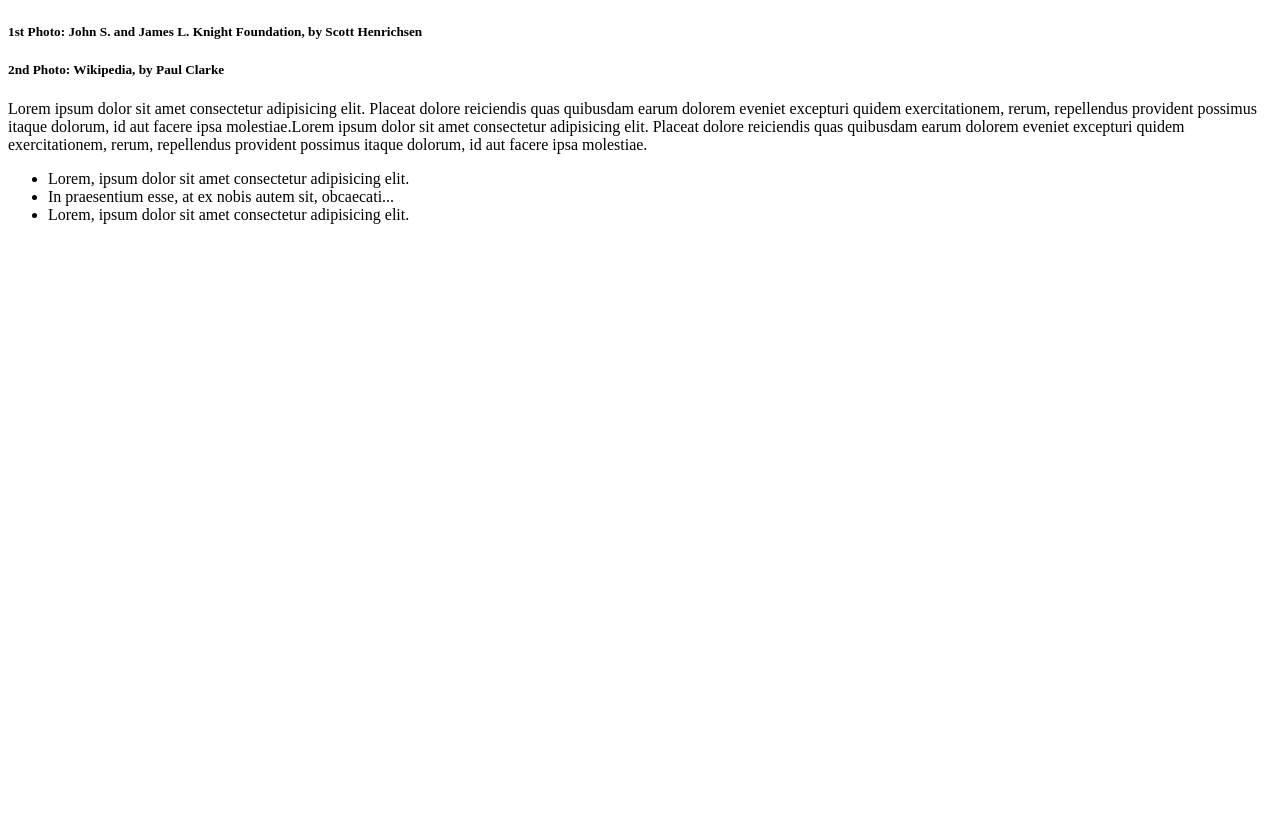
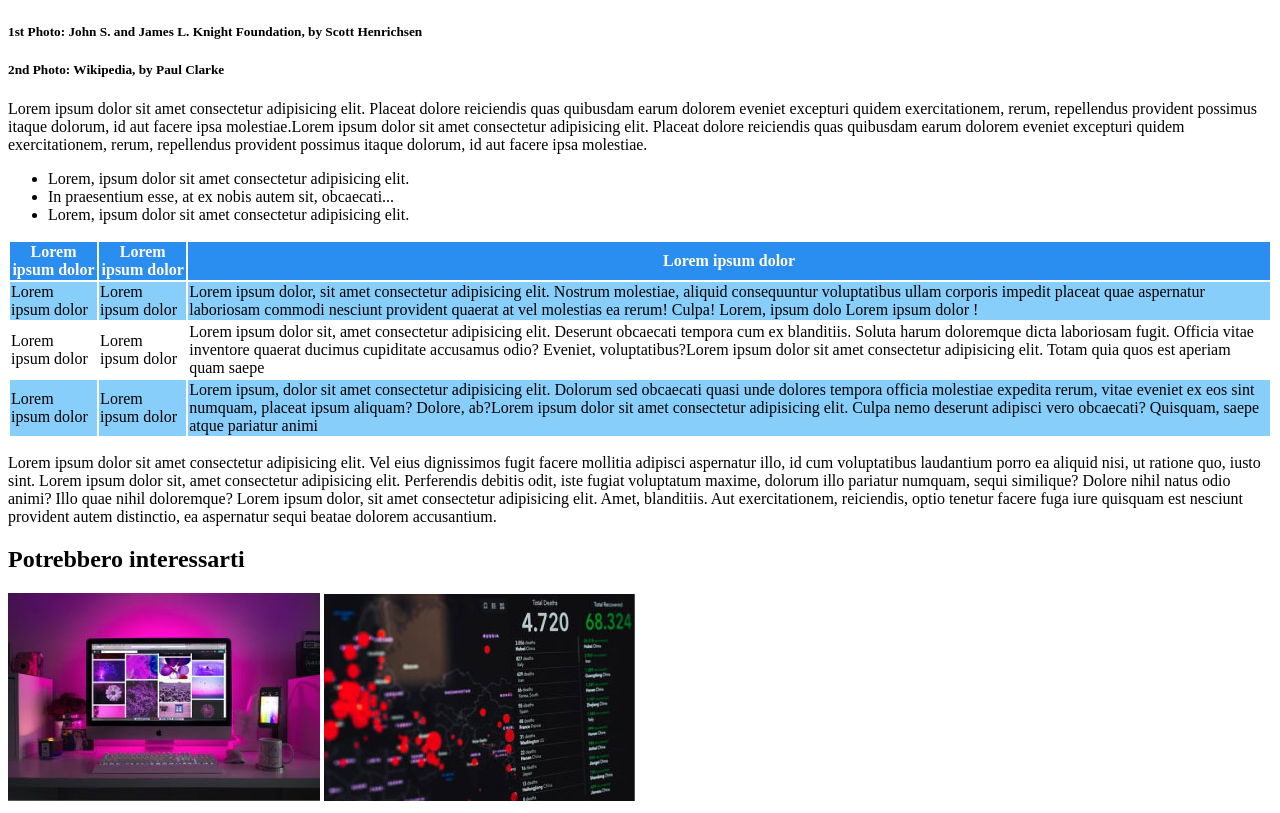
Before and after one commit to Vitto2623/html-css-booleaner, a plain HTML site: page index.html in a window 1280 px wide. Shown: the part 647-1460 px from the top of the page. Before the commit the page ends 887 px from the top, so only its background shows below. Drawn offline with Linux system fonts and the light colour scheme.

Commit message:
lavorazione "main"

```diff
--- a/css/style.css
+++ b/css/style.css
@@ -1,3 +1,10 @@
+th{
+    color: floralwhite;
+}
+
+.riga2{
+    background-color: lightskyblue;
+}
 .container{
     background: rgb(75, 130, 232);
     height: 125px;
@@ -9,3 +16,7 @@
     width: 200px;
     margin-top: 60px;
 }
+
+#riga1{
+    background-color: rgb(42, 141, 240);
+}
--- a/index.html
+++ b/index.html
@@ -39,12 +39,42 @@
             </ul>
         </section>
 
+        <!--Inizio tabella-->
+        <table>
+            <thead>
+                <tr id="riga1">
+                    <th>Lorem ipsum dolor</th>
+                    <th>Lorem ipsum dolor</th>
+                    <th>Lorem ipsum dolor</th>
+                </tr>
+            </thead>
+            <tbody>
+                <tr class="riga2">
+                    <td>Lorem ipsum dolor</td>
+                    <td>Lorem ipsum dolor</td>
+                    <td>Lorem ipsum dolor, sit amet consectetur adipisicing elit. Nostrum molestiae, aliquid consequuntur voluptatibus ullam corporis impedit placeat quae aspernatur laboriosam commodi nesciunt provident quaerat at vel molestias ea rerum! Culpa! Lorem, ipsum dolo Lorem ipsum dolor !</td>
+                </tr>
+                <tr>
+                    <td>Lorem ipsum dolor</td>
+                    <td>Lorem ipsum dolor</td>
+                    <td>Lorem ipsum dolor sit, amet consectetur adipisicing elit. Deserunt obcaecati tempora cum ex blanditiis. Soluta harum doloremque dicta laboriosam fugit. Officia vitae inventore quaerat ducimus cupiditate accusamus odio? Eveniet, voluptatibus?Lorem ipsum dolor sit amet consectetur adipisicing elit. Totam quia quos est aperiam quam saepe</td>
+                </tr>
+                <tr class="riga2">
+                    <td>Lorem ipsum dolor</td>
+                    <td>Lorem ipsum dolor</td>
+                    <td>Lorem ipsum, dolor sit amet consectetur adipisicing elit. Dolorum sed obcaecati quasi unde dolores tempora officia molestiae expedita rerum, vitae eveniet ex eos sint numquam, placeat ipsum aliquam? Dolore, ab?Lorem ipsum dolor sit amet consectetur adipisicing elit. Culpa nemo deserunt adipisci vero obcaecati? Quisquam, saepe atque pariatur animi  </td>
+                </tr>
+            </tbody>
+        </table>
+        <p>Lorem ipsum dolor sit amet consectetur adipisicing elit. Vel eius dignissimos fugit facere mollitia adipisci aspernatur illo, id cum voluptatibus laudantium porro ea aliquid nisi, ut ratione quo, iusto sint. Lorem ipsum dolor sit, amet consectetur adipisicing elit. Perferendis debitis odit, iste fugiat voluptatum maxime, dolorum illo pariatur numquam, sequi similique? Dolore nihil natus odio animi? Illo quae nihil doloremque? Lorem ipsum dolor, sit amet consectetur adipisicing elit. Amet, blanditiis. Aut exercitationem, reiciendis, optio tenetur facere fuga iure quisquam est nesciunt provident autem distinctio, ea aspernatur sequi beatae dolorem accusantium.</p>
     </main>
 
     <footer>
-
-
-
+        <section>
+            <h2>Potrebbero interessarti</h2>
+            <img src="img/monitor.jpg" alt="monitor">
+            <img src="img/graph.jpg" alt="graph">
+        </section>
     </footer>
 </body>
 </html>
```
